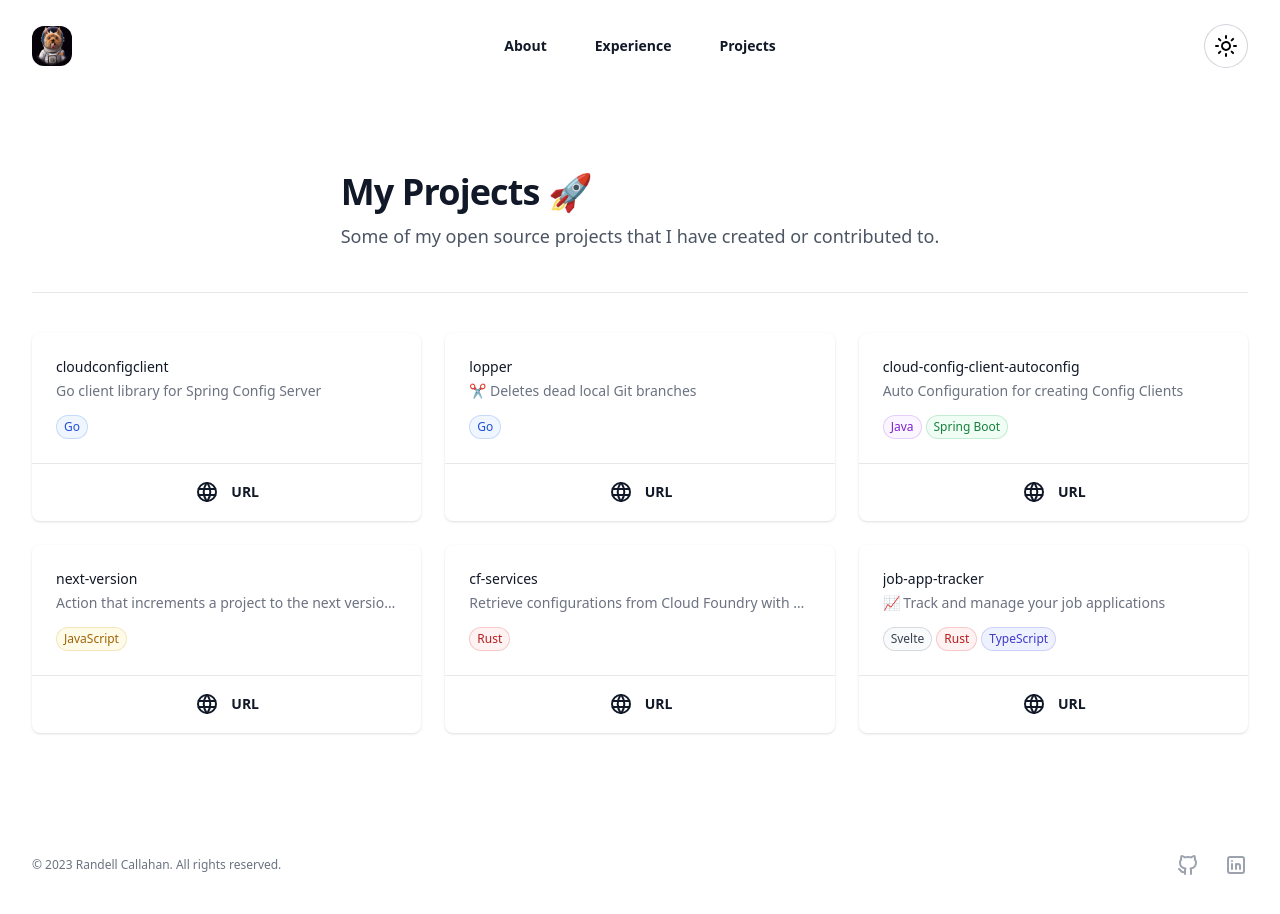
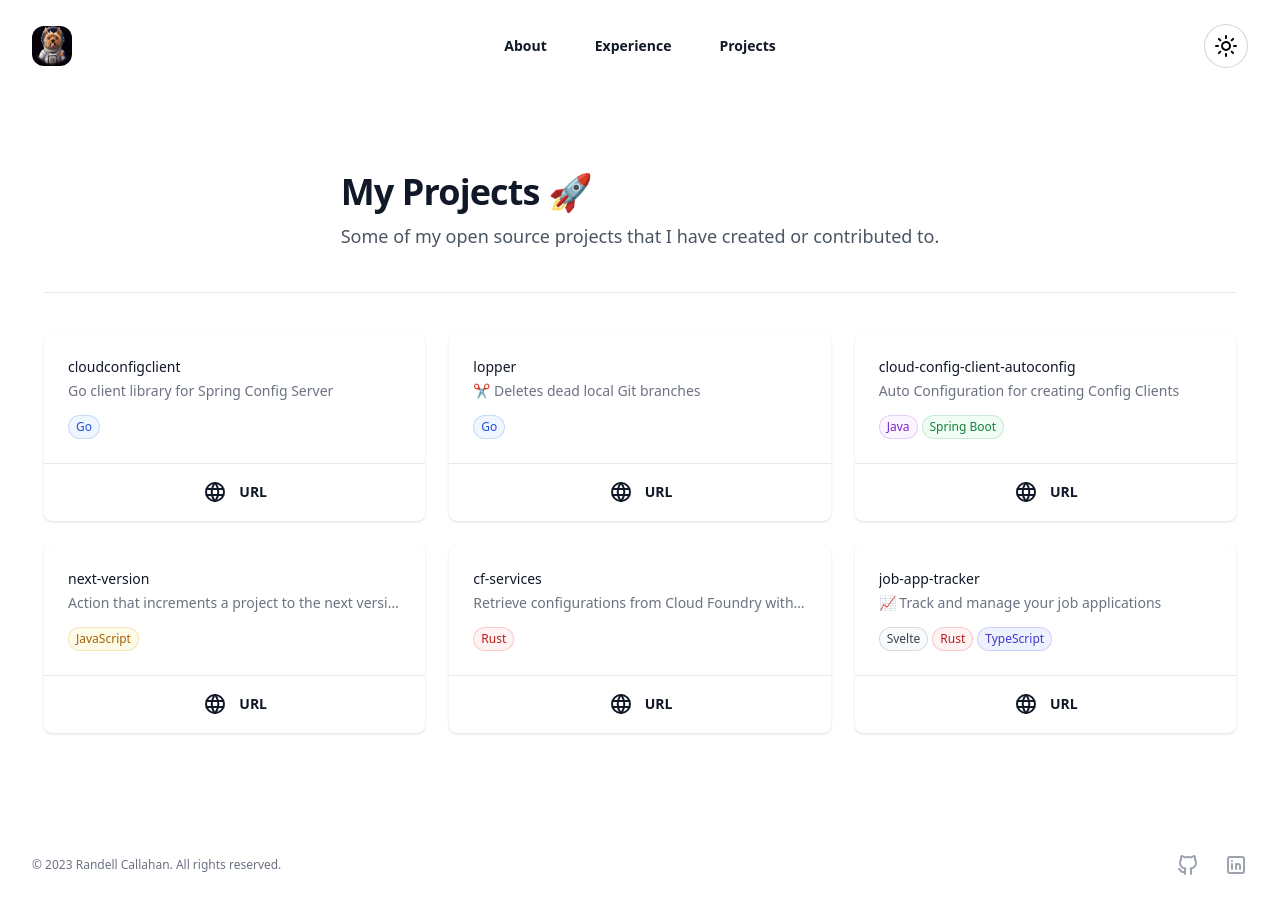
Before and after one commit to Piszmog/website, a SvelteKit app: page /projects in a window 1280 px wide. Shown: the top 914 px of the page. Built offline with nearby package versions, Linux system fonts and the light colour scheme.

Commit message:
Fix margins

```diff
--- a/src/routes/projects/+page.svelte
+++ b/src/routes/projects/+page.svelte
@@ -5,7 +5,7 @@
 	export let data: PageData;
 </script>
 
-<div class="py-10 sm:py-10">
+<div class="ml-3 mr-3 py-10 sm:py-10">
 	<div class="flex justify-center pb-10">
 		<div class="mx-auto max-w-2xl lg:mx-0">
 			<h2 class="text-3xl font-bold tracking-tight text-gray-900 dark:text-white sm:text-4xl">
```
